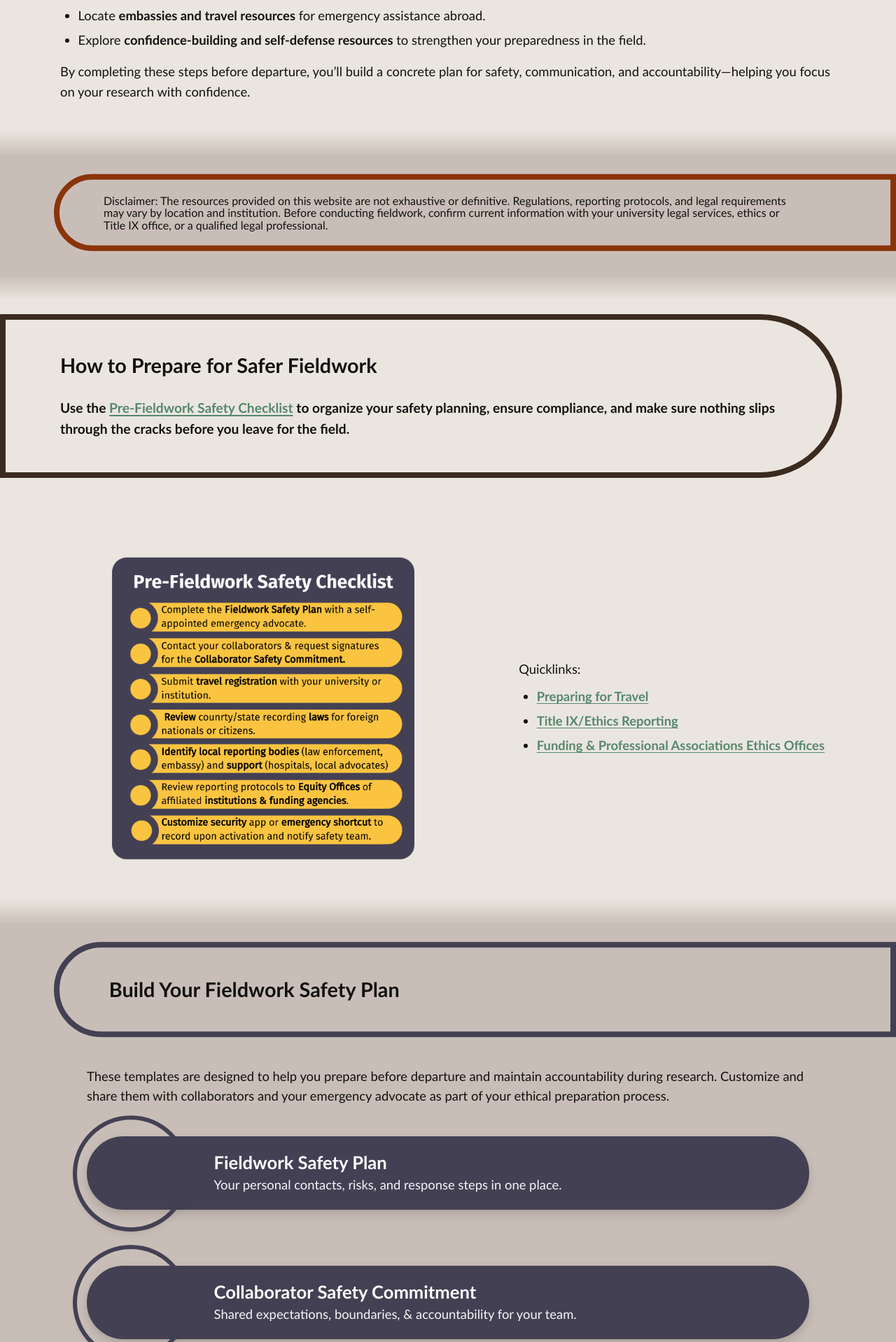
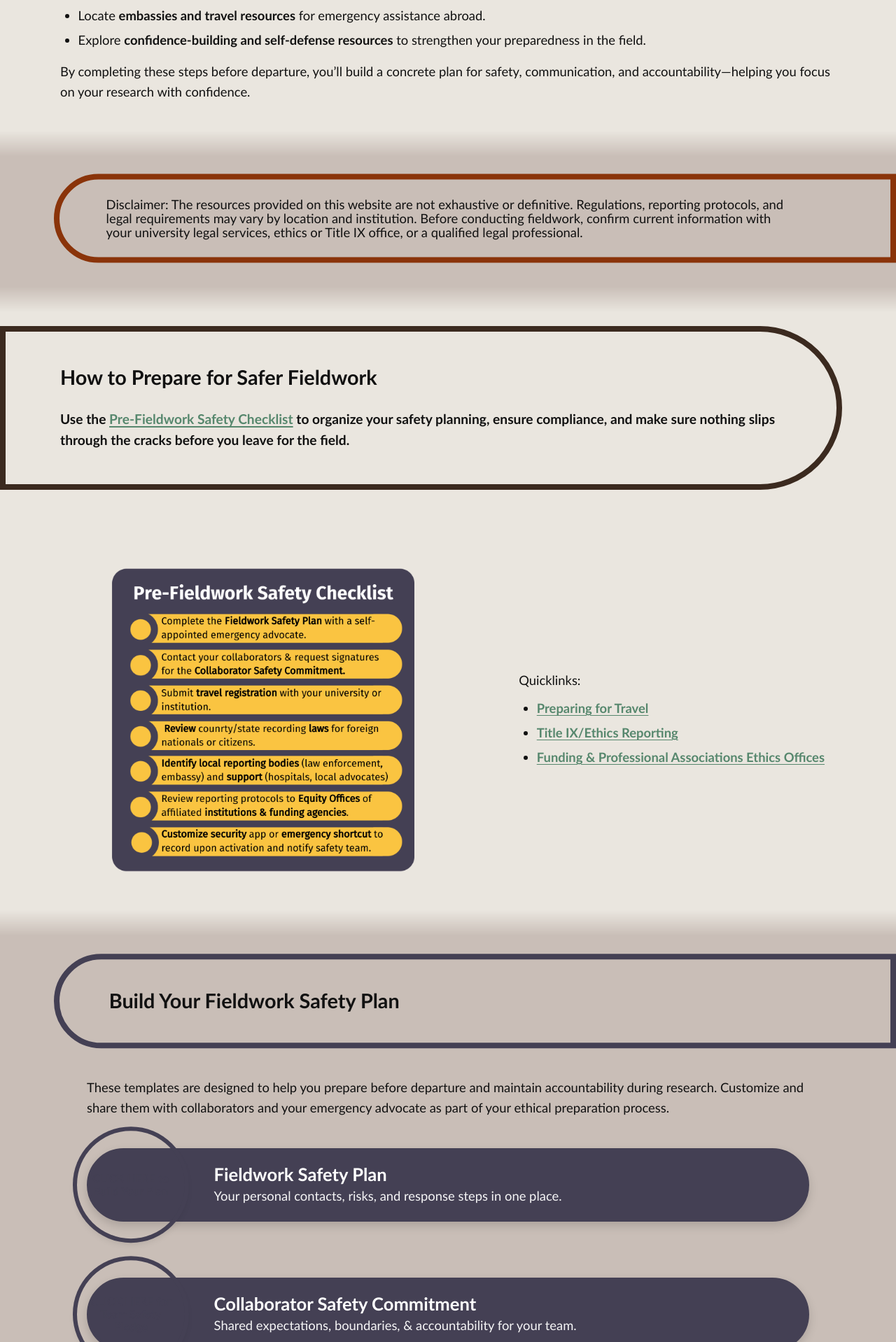
Before and after one commit to AnthroSafetyWarrior/GoldenTrowelProject, a Jekyll site: the page built from _pages/preparing.html, in a window 1280 px wide. Shown: the part 1074-2992 px from the top of the page at 70% size. Built offline with Jekyll 4.4.1, drawn with Linux system fonts in a browser that asks for light colours.

Commit message:
updating name

```diff
--- a/_layouts/default.html
+++ b/_layouts/default.html
@@ -1203,6 +1203,9 @@
 
 .stripe p{font-weight: 500; }
 
+.stripe .section disclaimer-wrap > p{font-weight: 700; font-size:1.1em }
+
+
 .footer-nav {
   margin-bottom: 0.6rem;
   font-size: .95rem;
--- a/_pages/preparing.html
+++ b/_pages/preparing.html
@@ -85,7 +85,7 @@
 <div class="stripe stripe--wave-mid">
 <!-- 2) DISCLAIMER — shared split -->
 <section class="section disclaimer-wrap">
-<p class="pillhead pill--orange pill--clip-right" style="font-size:1em">Disclaimer: The resources provided on this website are not exhaustive or definitive. Regulations, reporting protocols, and legal requirements may vary by location and institution. Before conducting fieldwork, confirm current information with your university legal services, ethics or Title IX office, or a qualified legal professional.</p>
+<p class="pillhead pill--orange pill--clip-right">Disclaimer: The resources provided on this website are not exhaustive or definitive. Regulations, reporting protocols, and legal requirements may vary by location and institution. Before conducting fieldwork, confirm current information with your university legal services, ethics or Title IX office, or a qualified legal professional.</p>
 </section>
 </div>
 
```
